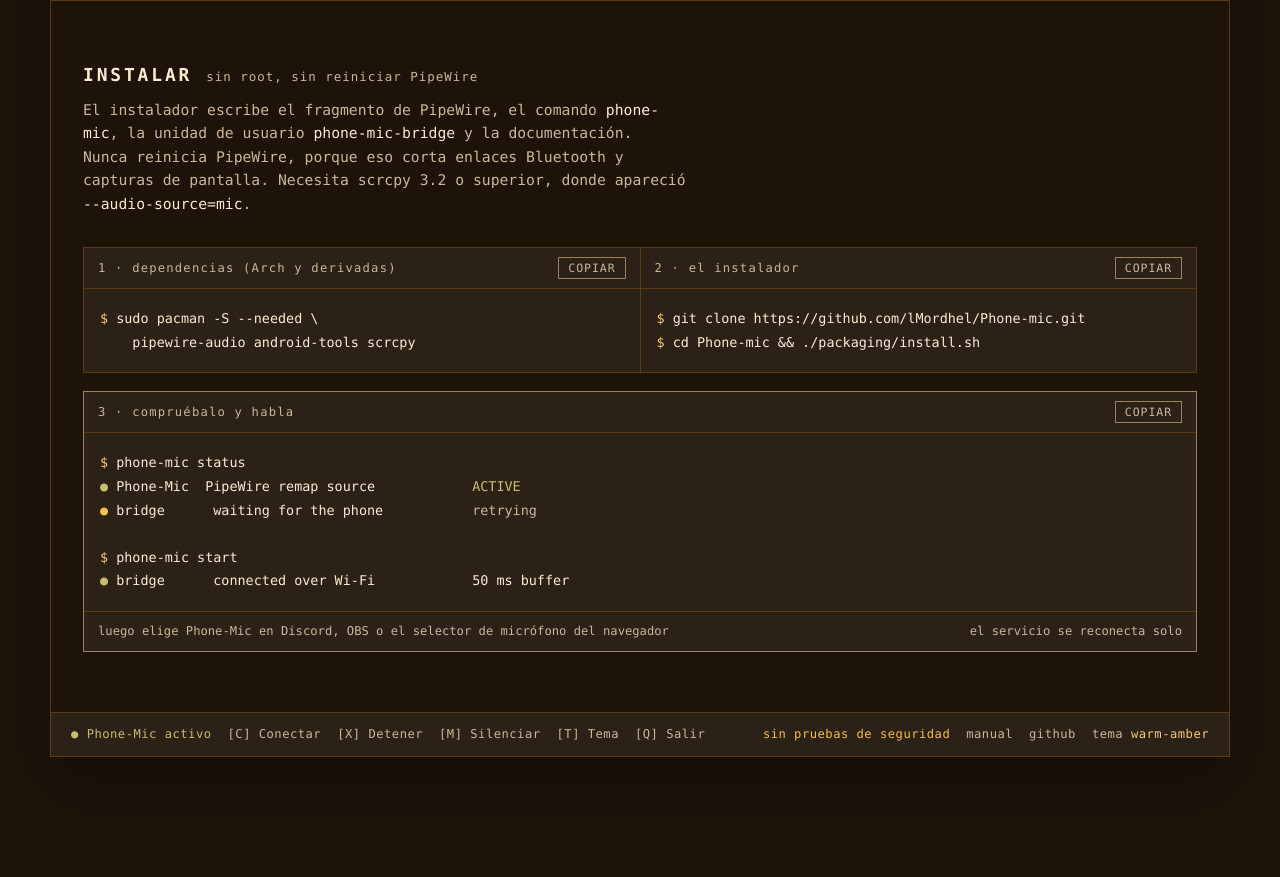
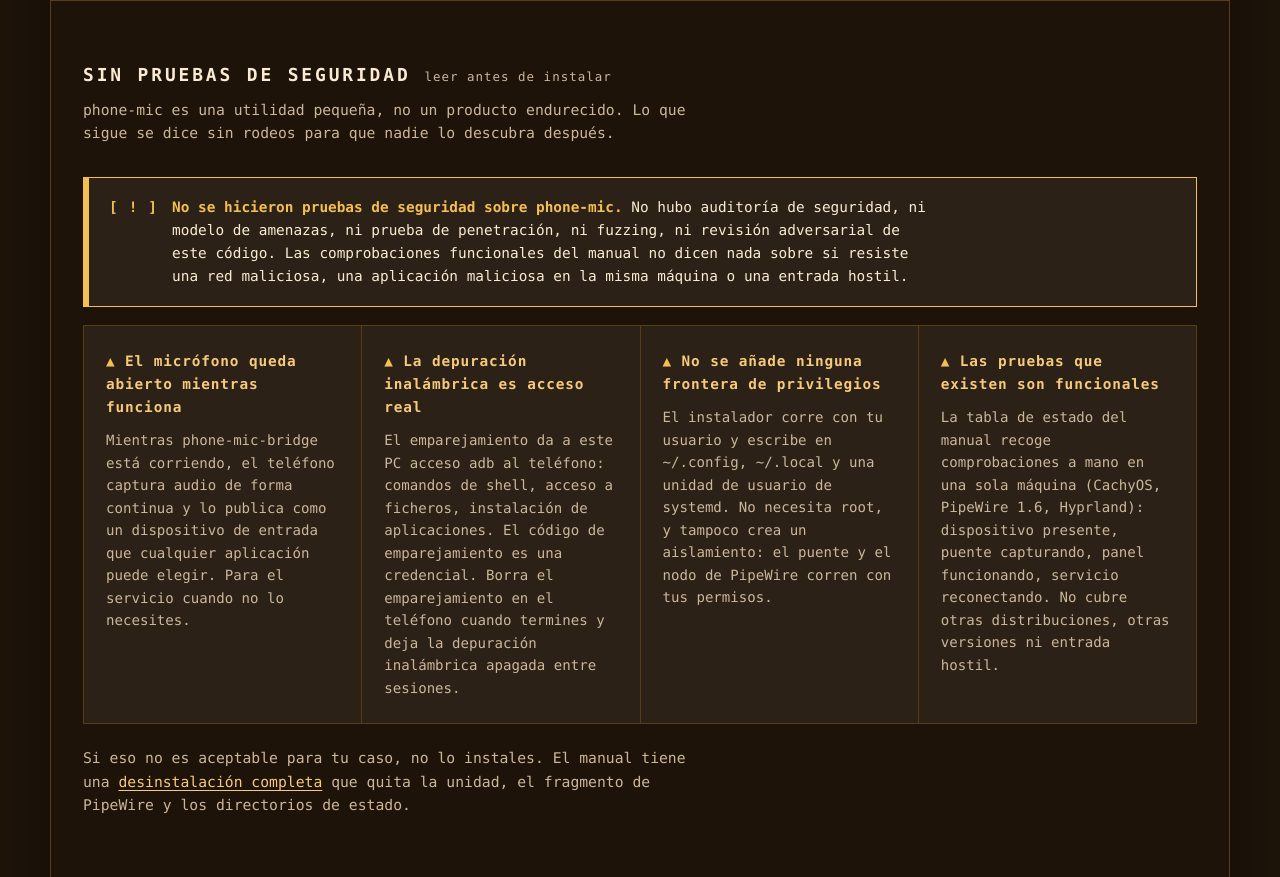
Before and after one commit to lMordhel/Phone-mic, an Astro site in the folder site/: page /es in a window 1280 px wide. Shown: the part 3145-4022 px from the top of the page. Before the commit the page ends 3982 px from the top, so only its background shows below. Built offline with nearby package versions, Linux system fonts and the light colour scheme; Astro itself is replaced by a stand-in of ours.

Commit message:
feat(site): disclose that no security testing was performed

```diff
--- /dev/null
+++ b/site/src/components/Security.astro
@@ -0,0 +1,48 @@
+---
+/**
+ * Disclosure section. The page sells a tool that opens a phone microphone and
+ * pairs adb over the network, so the limits are stated before the install
+ * command, not buried after it.
+ */
+import { copy, type Lang } from '../i18n/copy.ts';
+
+interface Props {
+  lang: Lang;
+}
+
+const { lang } = Astro.props;
+const t = copy[lang];
+---
+
+<section class="section" id="security">
+  <div class="sec-head">
+    <h2>{t.security.heading}</h2>
+    <p>{t.security.note}</p>
+  </div>
+  <p class="sec-sub">{t.security.sub}</p>
+
+  <div class="notice" role="note">
+    <span class="tag" aria-hidden="true">[ ! ]</span>
+    <p>
+      <strong>{t.security.noticeStrong}</strong> {t.security.noticeRest}
+    </p>
+  </div>
+
+  <div class="cards" style="margin-top:18px">
+    {
+      t.security.cards.map((limit) => (
+        <article class="card">
+          <h3>
+            <span class="mark-warn" aria-hidden="true">▲</span> {limit.title}
+          </h3>
+          <p>{limit.body}</p>
+        </article>
+      ))
+    }
+  </div>
+
+  <p class="sec-sub" style="margin-top:22px;margin-bottom:0">
+    {t.security.closingBefore}<a href={t.security.closingHref}>{t.security.closingLink}</a
+    >{t.security.closingAfter}
+  </p>
+</section>
--- a/site/src/pages/es/index.astro
+++ b/site/src/pages/es/index.astro
@@ -4,6 +4,7 @@ import Hero from '../../components/Hero.astro';
 import Install from '../../components/Install.astro';
 import Keys from '../../components/Keys.astro';
 import Panel from '../../components/Panel.astro';
+import Security from '../../components/Security.astro';
 import StatusBar from '../../components/StatusBar.astro';
 import Themes from '../../components/Themes.astro';
 import TopBar from '../../components/TopBar.astro';
@@ -22,6 +23,7 @@ const t = copy[lang];
     <Panel lang={lang} />
     <Keys lang={lang} />
     <Themes lang={lang} />
+    <Security lang={lang} />
     <Install lang={lang} />
   </main>
   <StatusBar lang={lang} />
--- a/site/src/pages/index.astro
+++ b/site/src/pages/index.astro
@@ -4,6 +4,7 @@ import Hero from '../components/Hero.astro';
 import Install from '../components/Install.astro';
 import Keys from '../components/Keys.astro';
 import Panel from '../components/Panel.astro';
+import Security from '../components/Security.astro';
 import StatusBar from '../components/StatusBar.astro';
 import Themes from '../components/Themes.astro';
 import TopBar from '../components/TopBar.astro';
@@ -22,6 +23,7 @@ const t = copy[lang];
     <Panel lang={lang} />
     <Keys lang={lang} />
     <Themes lang={lang} />
+    <Security lang={lang} />
     <Install lang={lang} />
   </main>
   <StatusBar lang={lang} />
```
